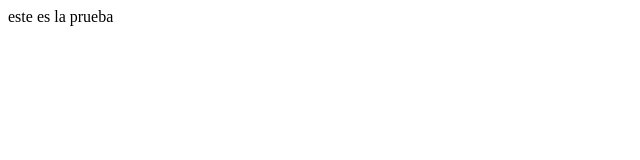
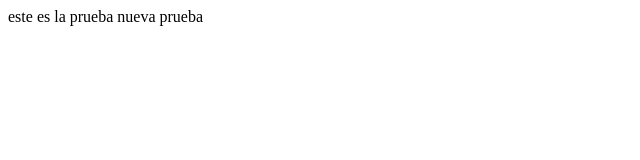
Before and after one commit to RomarioCajo/Mi_portafolio, a plain HTML site: page index.html in a window 1280 px wide. Shown: the whole page, without its empty margins (0-640 px from the left). Drawn offline with Linux system fonts and the light colour scheme.

Commit message:
Update index.html

```diff
--- a/index.html
+++ b/index.html
@@ -9,3 +9,4 @@
 
 </body>
 este es la prueba
+nueva prueba
```
